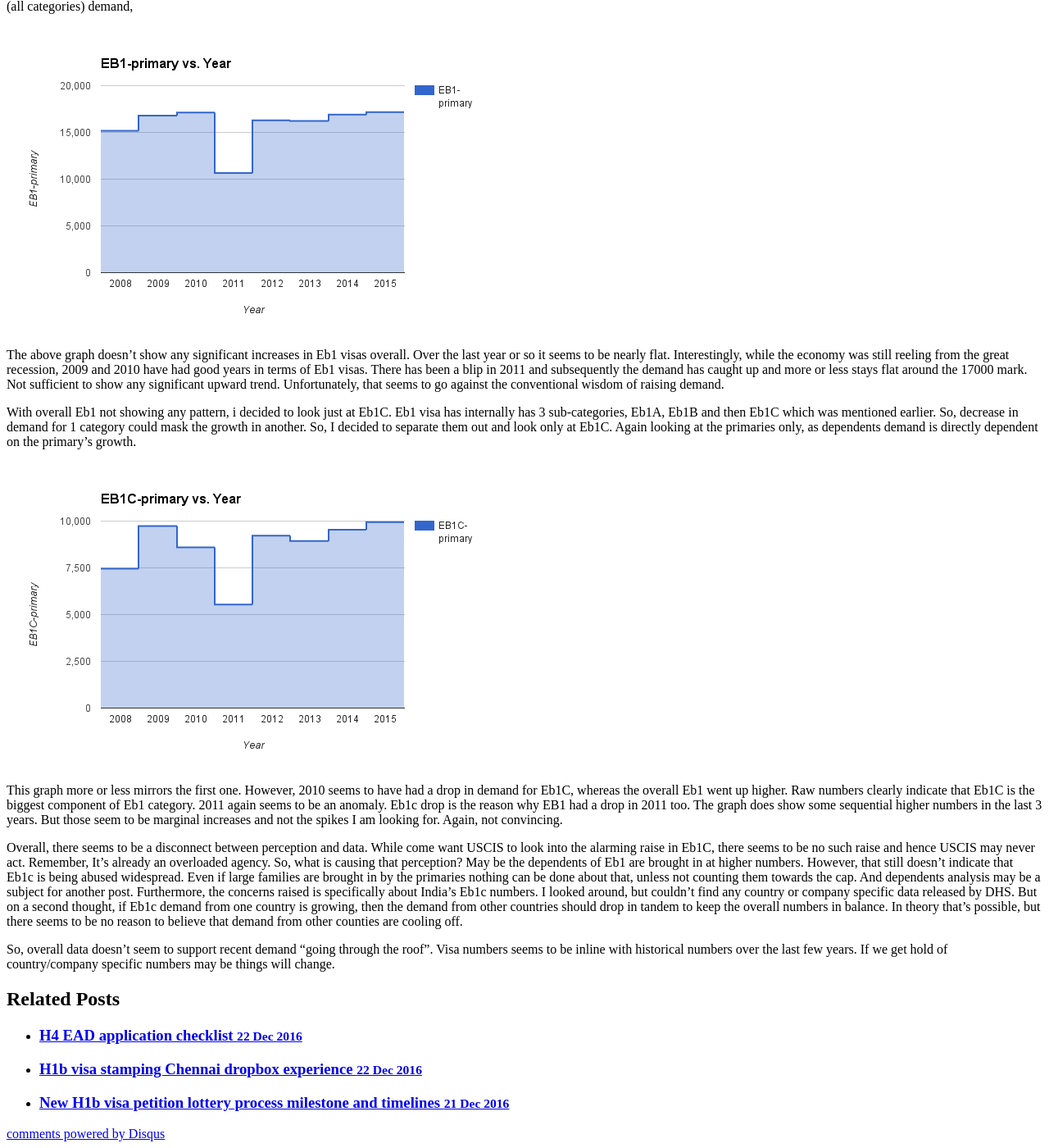
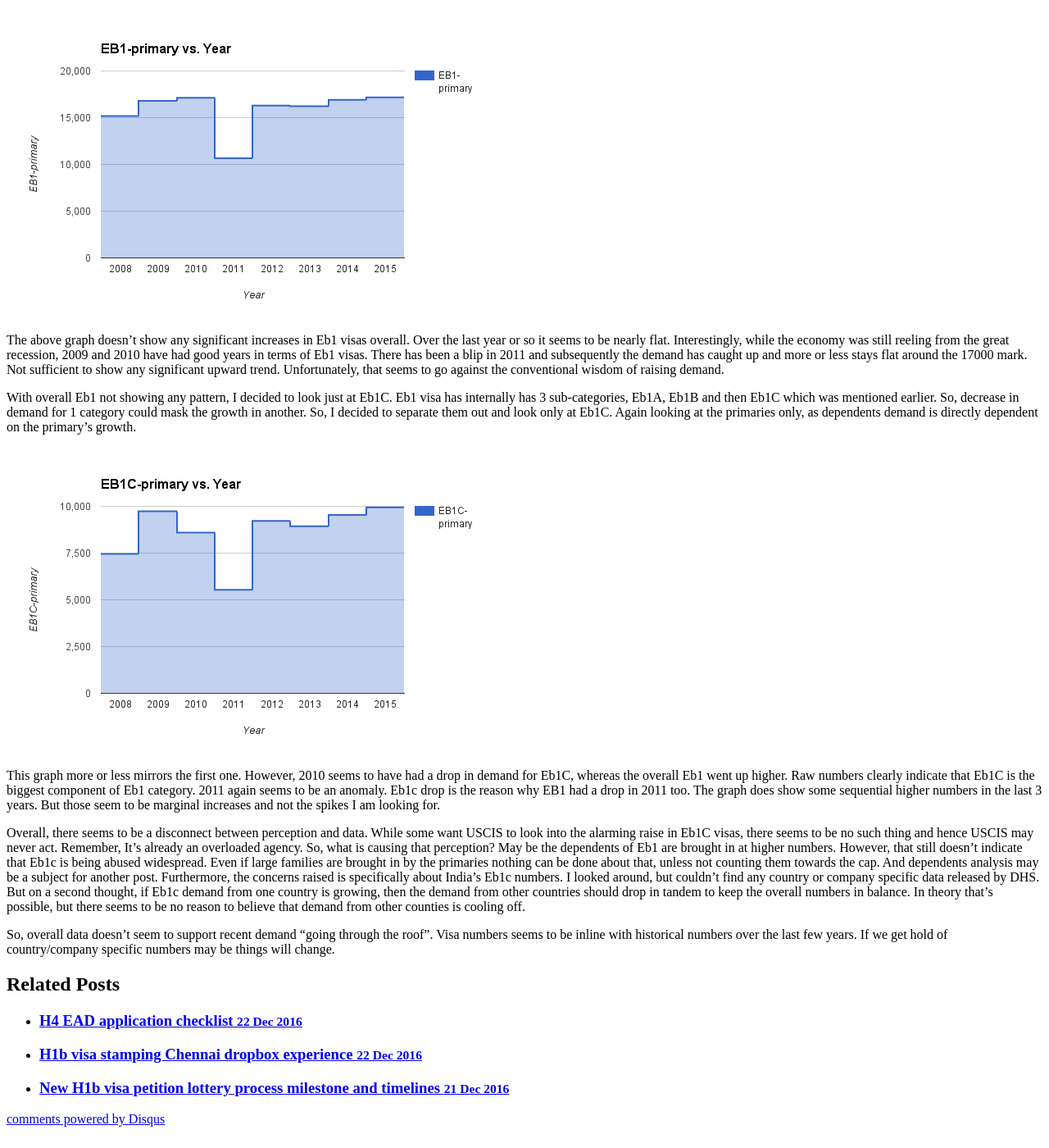
Before and after one commit to gitforwork2/gitforwork.github.io, a Jekyll site: the page built from _posts/2016-12-5-Is-there-a-significant-raise-in-demand-for-EB1-green-card-visa-What-does-the-data-say.md, in a window 1280 px wide and 1400 px high, scrolled down 577 px. Shown: the whole window at 82% size. Built offline with Jekyll 4.4.1, drawn with Linux system fonts in a browser that asks for light colours; comment, search, counter and statistics services are not loaded; some of the changed text lies outside the part shown.

Commit message:
Update 2016-12-5-Is-there-a-significant-raise-in-demand-for-EB1-green-card-visa-What-does-the-data-say.md

```diff
--- a/_posts/2016-12-5-Is-there-a-significant-raise-in-demand-for-EB1-green-card-visa-What-does-the-data-say.md
+++ b/_posts/2016-12-5-Is-there-a-significant-raise-in-demand-for-EB1-green-card-visa-What-does-the-data-say.md
@@ -42,17 +39,16 @@ dependent on the primary's growth.
 This graph more or less mirrors the first one. However, 2010 seems to have had a drop in demand for Eb1C, whereas the overall
 Eb1 went up higher. Raw numbers clearly indicate that Eb1C is the biggest component of Eb1 category. 2011 again seems to be an
 anomaly. Eb1c drop is the reason why EB1 had a drop in 2011 too. The graph does show some sequential higher numbers in the
-last 3 years. But those seem to be marginal increases and not the spikes I am looking for. Again, not convincing.
+last 3 years. But those seem to be marginal increases and not the spikes I am looking for.
 
-Overall, there seems to be a disconnect between perception and data. While come want USCIS to look into the alarming raise in
-Eb1C, there seems to be no such raise and hence USCIS may never act. Remember, It's already an overloaded agency. So, what is
-causing that perception? May be the dependents of Eb1 are brought in at higher numbers. However, that still doesn't indicate
+Overall, there seems to be a disconnect between perception and data. While some want USCIS to look into the alarming raise in
+Eb1C visas, there seems to be no such thing and hence USCIS may never act. Remember, It's already an overloaded agency. So, what is causing that perception? May be the dependents of Eb1 are brought in at higher numbers. However, that still doesn't indicate
 that Eb1c is being abused widespread. Even if large families are brought in by the primaries nothing can be done about that,
 unless not counting them towards the cap. And dependents analysis may be a subject for another post. Furthermore, the concerns
 raised is specifically about India's Eb1c numbers. I looked around, but couldn't find any country or company specific data
 released by DHS. But on a second thought, if Eb1c demand from one country is growing, then the demand from other countries
 should drop in tandem to keep the overall numbers in balance. In theory that's possible, but there seems to be no reason to
-believe that demand from other counties are cooling off.
+believe that demand from other counties is cooling off.
 
 So, overall data doesn't seem to support recent demand "going through the roof". Visa numbers seems to be inline with historical
 numbers over the last few years. If we get hold of country/company specific numbers may be things will change.
```
Also changed, not shown: other parts of _posts/2016-12-5-Is-there-a-significant-raise-in-demand-for-EB1-green-card-visa-What-does-the-data-say.md (+5 -8 lines).
